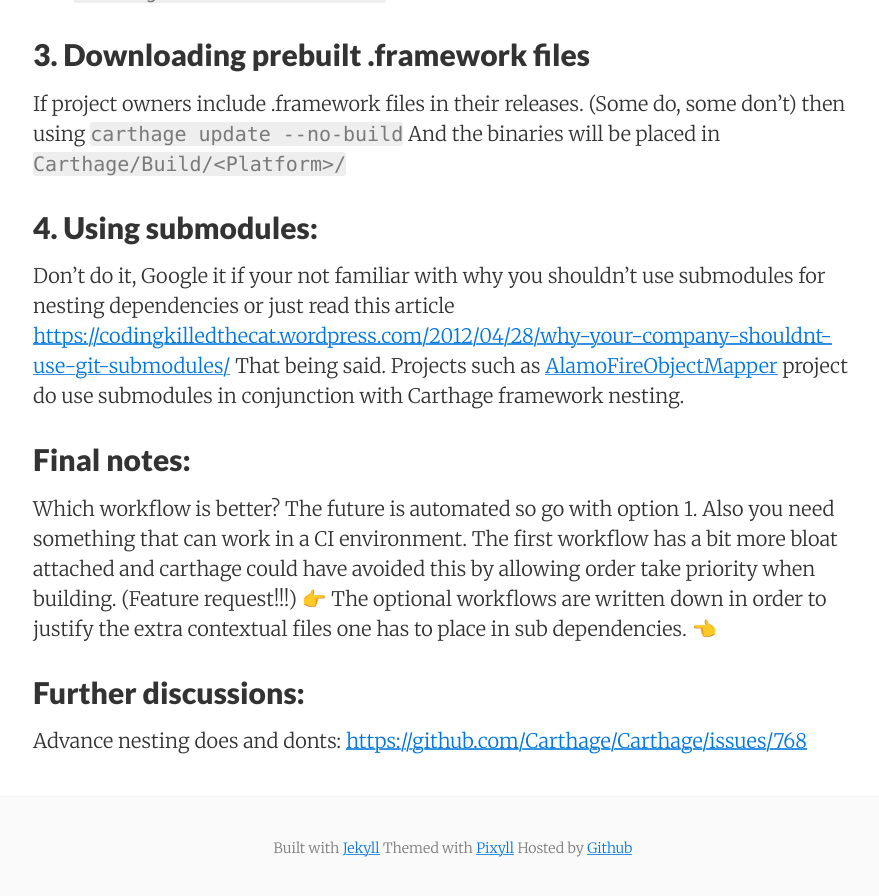
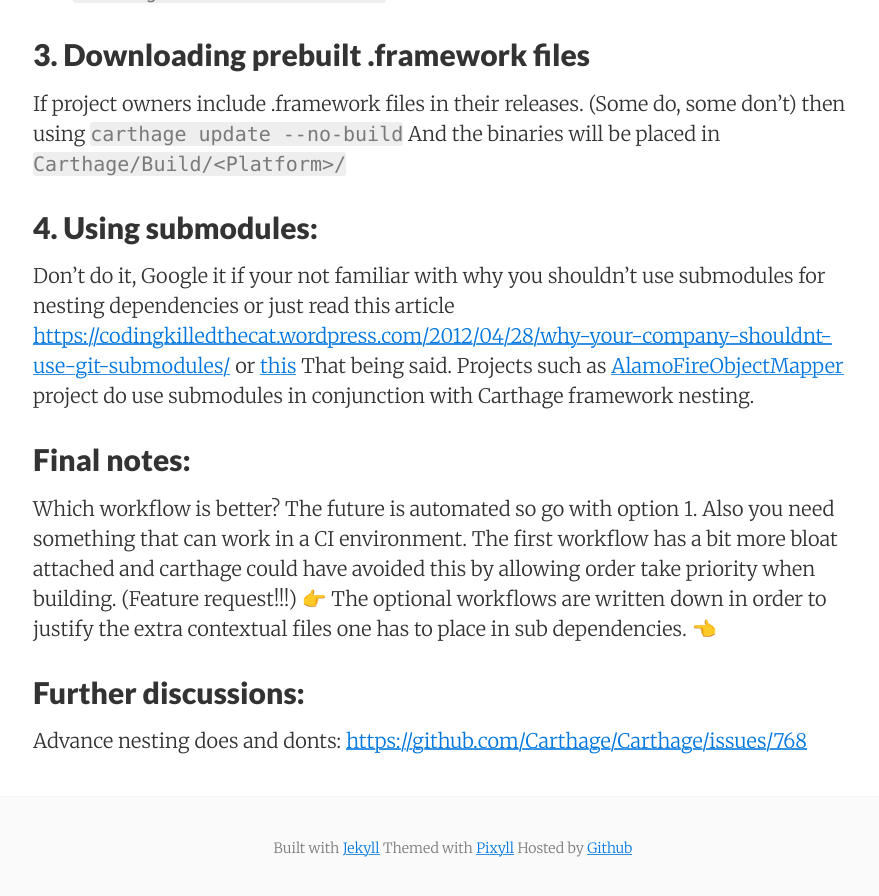
Before and after one commit to stylekit/stylekit.github.io, a Jekyll site: the page built from _posts/2017-02-03-Carthage-and-nested-frameworks.md, in a window 1280 px wide and 900 px high, scrolled down 1346 px. Shown: the top 896 px of the window, without its empty margins (187-1066 px from the left). Built offline with Jekyll 4.4.1, drawn with Linux system fonts in a browser that asks for light colours; nearby versions of some CDN libraries; comment, search, counter and statistics services are not loaded.

Commit message:
Files modified: 1


Modified 1 file:
_posts/2017-02-03-Carthage-and-nested-frameworks.md

```diff
--- a/_posts/2017-02-03-Carthage-and-nested-frameworks.md
+++ b/_posts/2017-02-03-Carthage-and-nested-frameworks.md
@@ -27,7 +27,7 @@
 If project owners include .framework files in their releases. (Some do, some don't) then using ``carthage update --no-build`` And the binaries will be placed in ``Carthage/Build/<Platform>/``
 
 ## 4. Using submodules:
-Don't do it, Google it if your not familiar with why you shouldn't use submodules for nesting dependencies or just read this article [https://codingkilledthecat.wordpress.com/2012/04/28/why-your-company-shouldnt-use-git-submodules/](https://codingkilledthecat.wordpress.com/2012/04/28/why-your-company-shouldnt-use-git-submodules/) That being said. Projects such as  [AlamoFireObjectMapper](https://github.com/tristanhimmelman/AlamofireObjectMapper) project do use submodules in conjunction with Carthage framework nesting.
+Don't do it, Google it if your not familiar with why you shouldn't use submodules for nesting dependencies or just read this article [https://codingkilledthecat.wordpress.com/2012/04/28/why-your-company-shouldnt-use-git-submodules/](https://codingkilledthecat.wordpress.com/2012/04/28/why-your-company-shouldnt-use-git-submodules/) or  [this](https://www.cocoawithlove.com/blog/package-manager-fetch.html) That being said. Projects such as  [AlamoFireObjectMapper](https://github.com/tristanhimmelman/AlamofireObjectMapper) project do use submodules in conjunction with Carthage framework nesting.
 
 
 ## Final notes:
```
